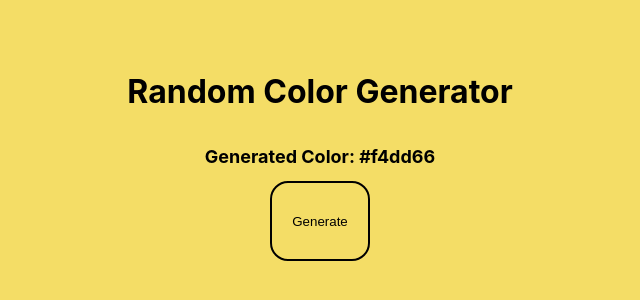
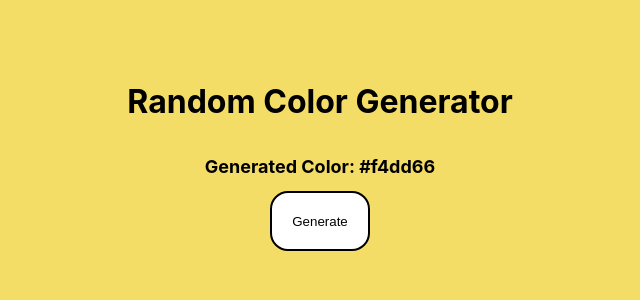
Before and after one commit to Julievee/react-random-color-generator, a React (Create React App) app: page / in a window 1280 px wide. Shown: the part 244-544 px from the top of the page, without its empty margins (320-960 px from the left). Built offline with nearby package versions, Linux system fonts and the light colour scheme.

Commit message:
Changed button color and randomColor

```diff
--- a/src/App.js
+++ b/src/App.js
@@ -3,7 +3,7 @@ import { useState } from 'react';
 
 // Declaring a state variable called "color", with the default value randomColor
 export default function App() {
-  const [color, setColor] = useState(randomColor('#00000000'));
+  const [color, setColor] = useState(randomColor());
 
   // Website layout
   return (
@@ -33,9 +33,9 @@ export default function App() {
       </div>
       <button
         style={{
-          backgroundColor: color,
+          backgroundColor: 'white',
           width: 100,
-          height: 80,
+          height: 60,
           border: '2px solid black',
           borderRadius: '18px',
         }}
```
